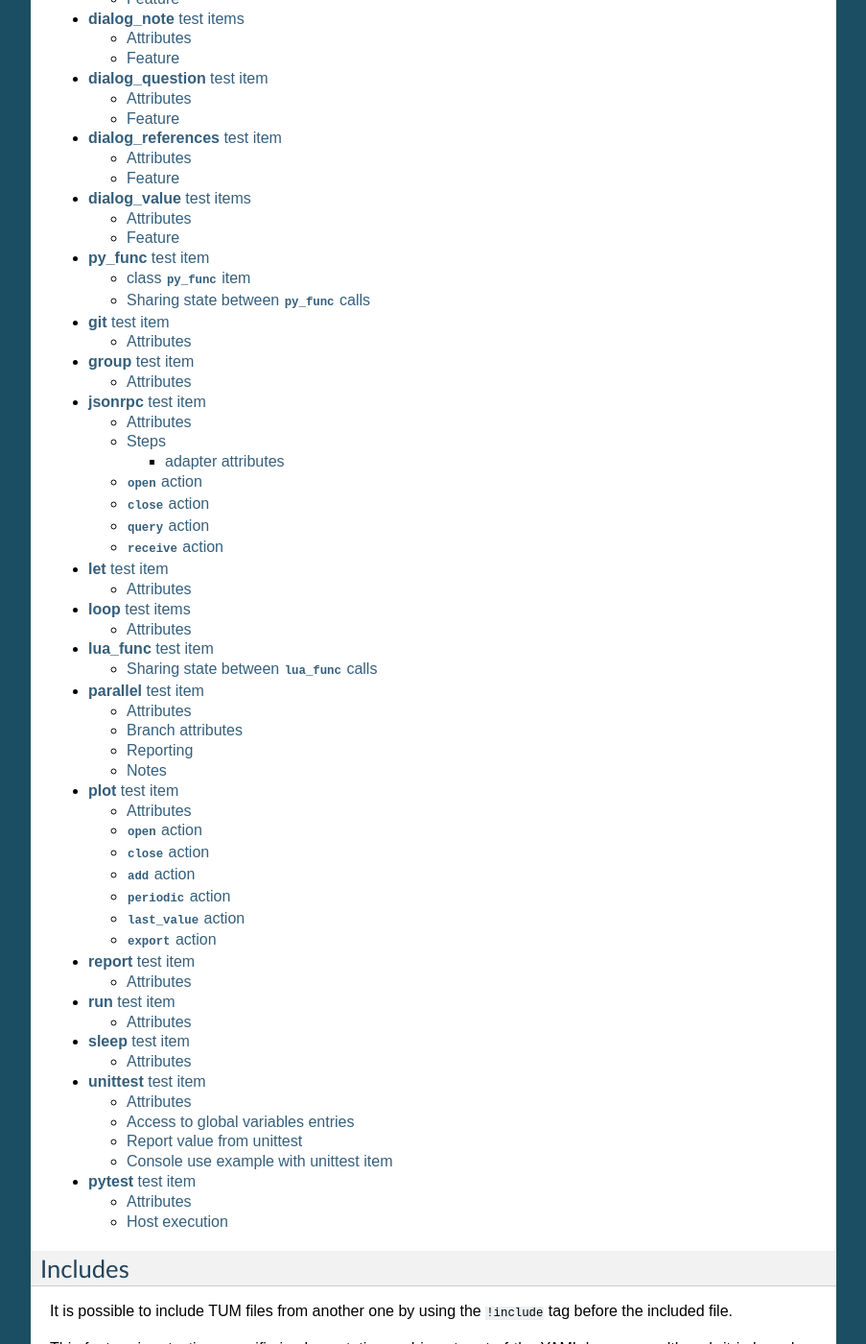
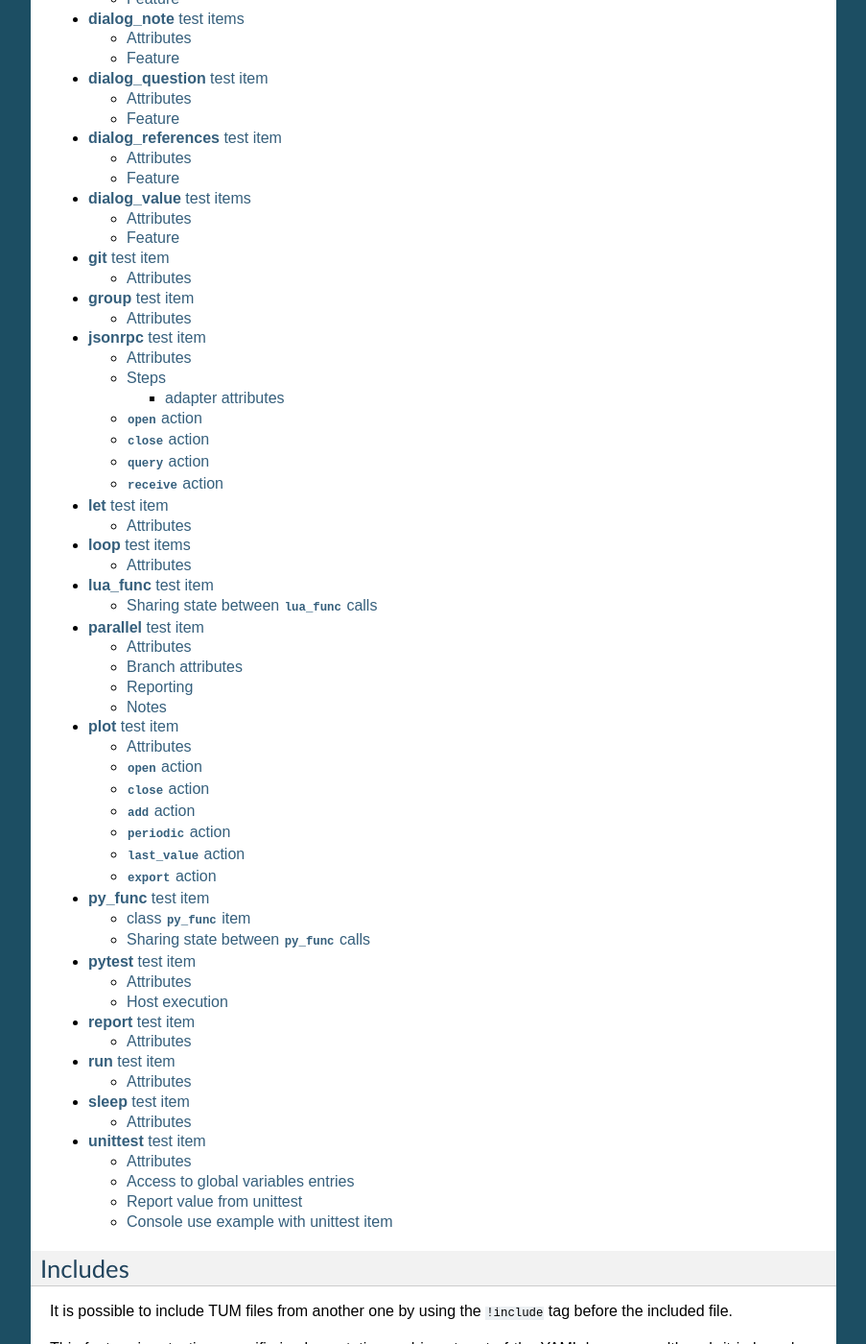
Before and after one commit to testium-HIL/testium, a Sphinx documentation site: the page built from doc/manual/sphinx/source/tum_syntax.rst, in a window 1280 px wide and 1400 px high, scrolled down 4607 px. Shown: the whole window at 96% size, without its empty margins (198-1101 px from the left). Built offline with Sphinx 7.4.7, drawn with Linux system fonts in a browser that asks for light colours; part of the change alters nothing that is shown.

Commit message:
docs(manual): big logo on the cover, small centered logo in the footer docs(manual): order test items alphabetically in the toctree
Co-Authored-By: Claude Opus 4.8 <noreply@anthropic.com>

```diff
--- a/doc/manual/sphinx/source/conf.py
+++ b/doc/manual/sphinx/source/conf.py
@@ -70,12 +70,94 @@ html_static_path = ["_static"]
 numfig = True
 
 latex_engine = "xelatex"
+# latex_logo only ships the file to the build dir; placement is done by the
+# custom 'maketitle' element below (title + release, then logo, then the rest).
+latex_logo = "testium_logo.pdf"
 latex_elements = {
     "papersize": "a4paper",
     'fontpkg': r'''
     \setmainfont{DejaVu Sans}
     \setsansfont{DejaVu Sans}
     \setmonofont{DejaVu Sans Mono}
+    ''',
+    'preamble': r'''
+    \usepackage{graphicx}
+    \makeatletter
+    % Keep Sphinx's title/page layout and add a small centered logo in the footer.
+    \fancypagestyle{normal}{%
+      \fancyhf{}%
+      \fancyfoot[C]{\includegraphics[height=6mm]{testium_logo.pdf}}%
+      \fancyfoot[RO]{{\py@HeaderFamily\thepage}}%
+      \fancyfoot[LO]{{\py@HeaderFamily\nouppercase{\rightmark}}}%
+      \fancyhead[RO]{{\py@HeaderFamily \@title\sphinxheadercomma\py@release}}%
+      \if@twoside
+        \fancyfoot[LE]{{\py@HeaderFamily\thepage}}%
+        \fancyfoot[RE]{{\py@HeaderFamily\nouppercase{\leftmark}}}%
+        \fancyhead[LE]{{\py@HeaderFamily \@title\sphinxheadercomma\py@release}}%
+      \fi
+      \renewcommand{\headrulewidth}{0.4pt}%
+      \renewcommand{\footrulewidth}{0.4pt}%
+    }
+    % Chapter-opening / front-matter pages use 'plain': put the logo there too so
+    % every page has it except the title page (its own empty style).
+    \fancypagestyle{plain}{%
+      \fancyhf{}%
+      \fancyfoot[C]{\includegraphics[height=6mm]{testium_logo.pdf}}%
+      \fancyfoot[RO]{{\py@HeaderFamily\thepage}}%
+      \if@twoside\fancyfoot[LE]{{\py@HeaderFamily\thepage}}\fi
+      \renewcommand{\headrulewidth}{0pt}%
+      \renewcommand{\footrulewidth}{0.4pt}%
+    }
+    \makeatother
+    ''',
+    # Title page (replaces the \sphinxmaketitle call in the body): title +
+    # release on top, then a large centered logo, then author / date.
+    'maketitle': r'''
+    \makeatletter
+    \let\sphinxrestorepageanchorsetting\relax
+    \ifHy@pageanchor\def\sphinxrestorepageanchorsetting{\Hy@pageanchortrue}\fi
+    \hypersetup{pageanchor=false}%
+    \begin{titlepage}%
+      \let\footnotesize\small
+      \let\footnoterule\relax
+      \noindent\rule{\textwidth}{1pt}\par
+      \begingroup
+        \def\endgraf{ }\def\and{\& }%
+        \pdfstringdefDisableCommands{\def\\{, }}%
+        \hypersetup{pdfauthor={\@author}, pdftitle={\@title}}%
+      \endgroup
+      \begin{flushright}%
+        \py@HeaderFamily
+        {\Huge \@title \par}%
+        {\itshape\LARGE \py@release\releaseinfo \par}%
+      \end{flushright}%
+      \vskip 2.5cm
+      \begin{center}%
+        \includegraphics[width=0.5\textwidth]{testium_logo.pdf}%
+      \end{center}%
+      \vfill
+      \begin{flushright}%
+        {\LARGE
+          \begin{tabular}[t]{c}%
+            \@author
+          \end{tabular}\kern-\tabcolsep
+          \par}%
+        \vfill\vfill
+        {\large
+         \@date \par
+         \vfill
+         \py@authoraddress \par
+        }%
+      \end{flushright}%
+      \@thanks
+    \end{titlepage}%
+    \setcounter{footnote}{0}%
+    \let\thanks\relax\let\maketitle\relax
+    \clearpage
+    \ifdefined\sphinxbackoftitlepage\sphinxbackoftitlepage\fi
+    \if@openright\cleardoublepage\else\clearpage\fi
+    \sphinxrestorepageanchorsetting
+    \makeatother
     '''
 }
 latex_show_urls = "footnote"
--- a/doc/manual/sphinx/source/tum_syntax.rst
+++ b/doc/manual/sphinx/source/tum_syntax.rst
@@ -257,7 +257,6 @@ step list attributes.
    test_items/dialog_question_test_item.rst
    test_items/dialog_reference_test_item.rst
    test_items/dialog_value_test_item.rst
-   test_items/py_func_test_item.rst
    test_items/git_test_item.rst
    test_items/group_test_item.rst
    test_items/json-rpc_test_item.rst
@@ -266,11 +265,12 @@ step list attributes.
    test_items/lua_func_test_item.rst
    test_items/parallel_test_item.rst
    test_items/plot_test_item.rst
+   test_items/py_func_test_item.rst
+   test_items/pytest_test_item.rst
    test_items/report_test_item.rst
    test_items/run_test_item.rst
    test_items/sleep_test_item.rst
    test_items/unittest_test_item.rst
-   test_items/pytest_test_item.rst
 
 
 
```
Also changed, not shown: 2 other files.
